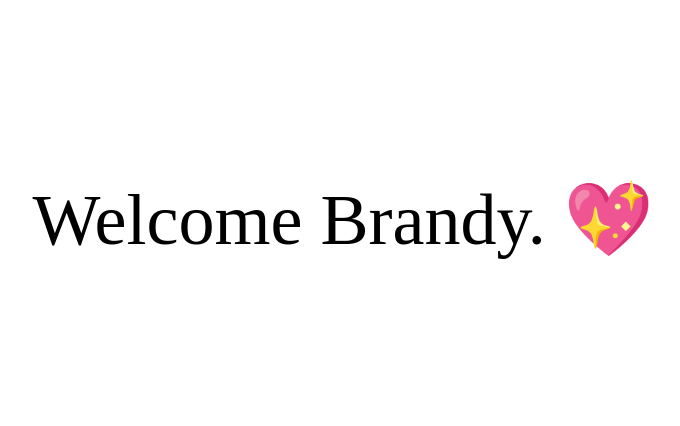
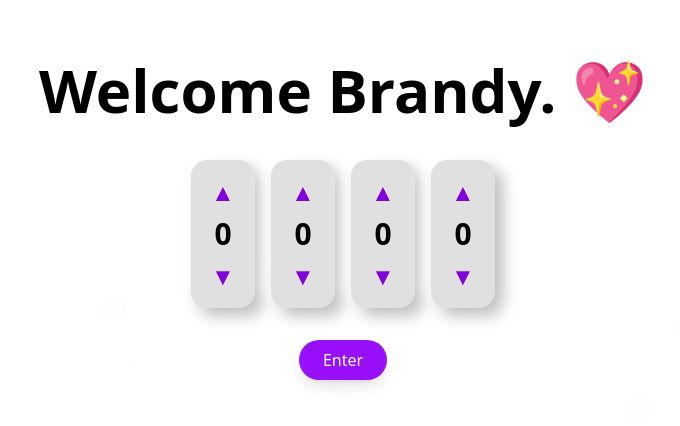
Before and after one commit to bbanner6ytwtwy/Brandy, a React (Vite) app: page / in a window 1280 px wide. Shown: the part 180-606 px from the top of the page, without its empty margins (297-977 px from the left). Built offline with nearby package versions, Linux system fonts and the light colour scheme; a web font is replaced by a local one.

Commit message:
App Update
This is an update to the app.js file.

```diff
--- a/src/App.jsx
+++ b/src/App.jsx
@@ -4,19 +4,102 @@ import AffirmationOfTheDay from "./components/AffirmationofTheDay";
 import EvilWomenSlider from "./components/EvilwomenSlider";
 import GrowingHerMind from "./components/GrowingHerMind";
 import FooterBrandy from "./components/FooterBrandy";
-function SplashScreen() {
+
+function getCurrentPasscode() {
+  const baseYear = 2025;
+  const offset = new Date().getFullYear() - baseYear;
+  const firstTwo = 15 + offset;
+  const lastTwo = 21 + offset;
+  return `${firstTwo}${lastTwo}`;
+}
+
+function Toast({ message, isError }) {
   return (
-    <div className="fixed bg-[rgba(255, 255, 255, 0.9)] hero-section inset-0 w-[100%] h-[100vh] flex items-center justify-center z-50">
-      <h1 className="text-4xl lg:text-7xl lq font-bold text-black text-center ">
+    <div
+      className={`fixed top-6 left-1/2 transform -translate-x-1/2 px-6 py-3 rounded-full shadow-xl text-white font-semibold z-[9999] transition-all duration-500
+        ${isError ? "bg-gradient-to-r from-red-500 to-red-700" : "bg-gradient-to-r from-purple-500 to-pink-500"}
+      `}
+    >
+      {message}
+    </div>
+  );
+}
+
+function SplashScreen({ onAccessGranted }) {
+  const [input, setInput] = useState(["", "", "", ""]);
+  const [toast, setToast] = useState({ show: false, message: "", isError: false });
+  const passcode = getCurrentPasscode();
+
+  const showToast = (msg, isError = false) => {
+    setToast({ show: true, message: msg, isError });
+    setTimeout(() => setToast({ show: false, message: "", isError: false }), 3000);
+  };
+
+  const handleChange = (index, direction) => {
+    setInput(prev => {
+      const newVal = [...prev];
+      let current = parseInt(newVal[index] || 0);
+      current = (current + (direction === "up" ? 1 : 9)) % 10;
+      newVal[index] = String(current);
+      return newVal;
+    });
+  };
+
+  const handleSubmit = () => {
+    const entered = input.join("");
+    if (entered === passcode) {
+      showToast("Welcome Brandy 💖", false);
+      setTimeout(() => onAccessGranted(), 1000);
+    } else {
+      showToast("Fuck off intruder, you're n0t brandy", true);
+    }
+  };
+
+  return (
+    <div className="fixed bg-[rgba(255,255,255,0.95)] inset-0 w-full h-full flex flex-col items-center justify-center z-50">
+      {toast.show && <Toast message={toast.message} isError={toast.isError} />}
+
+      <h1 className="text-4xl lg:text-6xl font-bold text-black text-center mb-10">
         Welcome Brandy. 💖
       </h1>
+
+      <div className="flex space-x-4">
+        {input.map((num, index) => (
+          <div
+            key={index}
+            className="flex flex-col items-center justify-center neumorphic rounded-xl p-4 bg-white shadow-inner"
+          >
+            <button
+              onClick={() => handleChange(index, "up")}
+              className="text-purple-700 text-2xl font-bold hover:scale-110 transition"
+            >
+              ▲
+            </button>
+            <div className="text-3xl font-semibold text-black py-2 min-w-[2rem] text-center">
+              {num || "0"}
+            </div>
+            <button
+              onClick={() => handleChange(index, "down")}
+              className="text-purple-700 text-2xl font-bold hover:scale-110 transition"
+            >
+              ▼
+            </button>
+          </div>
+        ))}
+      </div>
+
+      <button
+        onClick={handleSubmit}
+        className="mt-8 px-6 py-2 bg-purple-600 text-white rounded-full shadow-lg hover:bg-purple-700 transition"
+      >
+        Enter
+      </button>
     </div>
   );
 }
 
 function MainContent() {
   return (
-    <>
     <div className="overflow-hidden">
       <Hero />
       <AffirmationOfTheDay />
@@ -24,25 +107,16 @@ function MainContent() {
       <GrowingHerMind />
       <FooterBrandy />
     </div>
-    </>
   );
 }
 
 export default function App() {
-  const [showSplash, setShowSplash] = useState(true);
-
-  useEffect(() => {
-    const timeout = setTimeout(() => {
-      setShowSplash(false);
-    }, 8000); // 8 seconds
-
-    return () => clearTimeout(timeout);
-  }, []);
+  const [accessGranted, setAccessGranted] = useState(false);
 
   return (
     <>
-      {showSplash && <SplashScreen />}
-      {!showSplash && <MainContent />}
+      {!accessGranted && <SplashScreen onAccessGranted={() => setAccessGranted(true)} />}
+      {accessGranted && <MainContent />}
     </>
   );
 }
--- a/src/index.css
+++ b/src/index.css
@@ -150,3 +150,9 @@ body{
     opacity: 0;
   }
 }
+.neumorphic {
+  background: #e0e0e0;
+  box-shadow: 8px 8px 16px #bebebe,
+              -8px -8px 16px #ffffff;
+  border-radius: 16px;
+}
```
